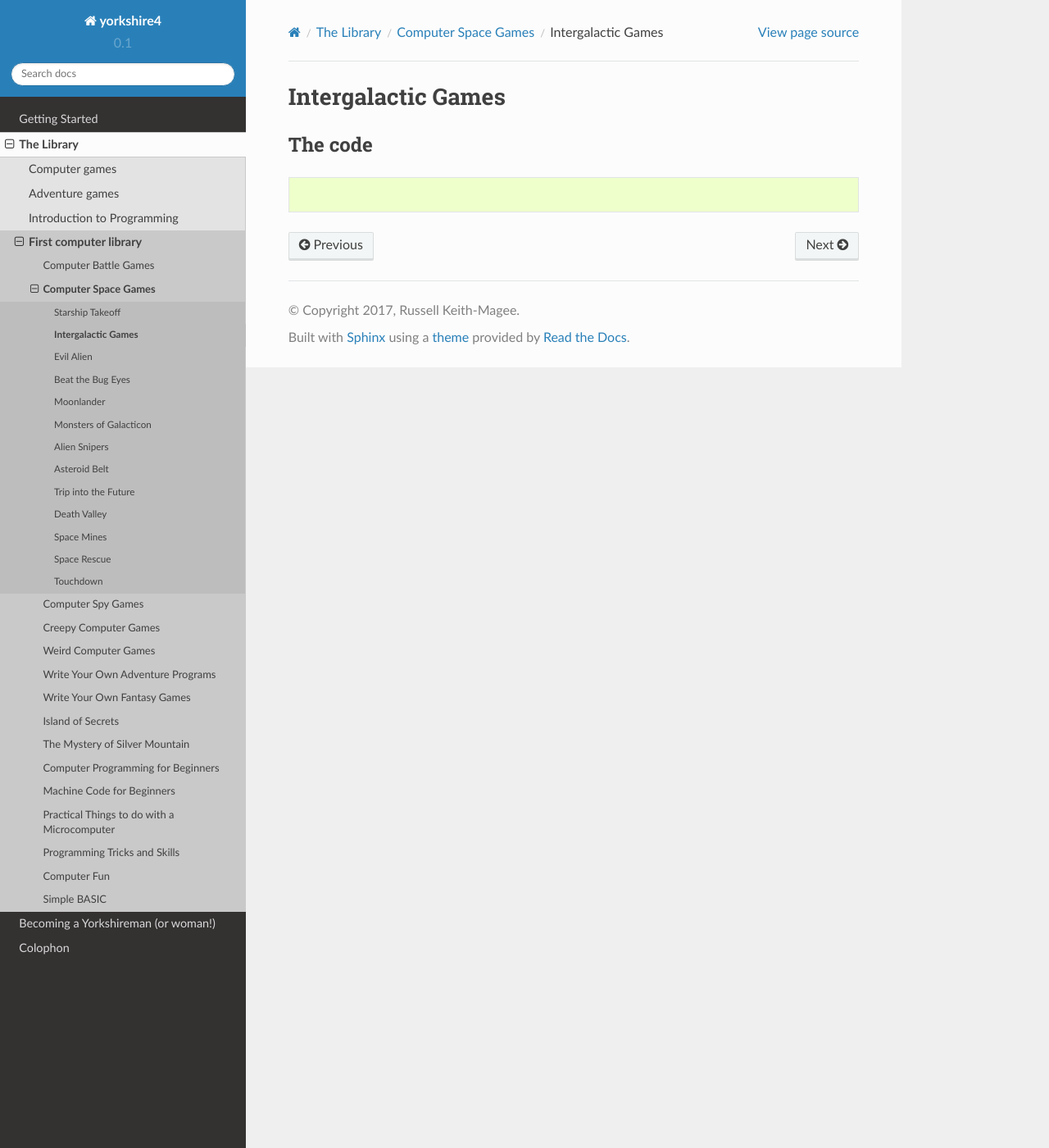
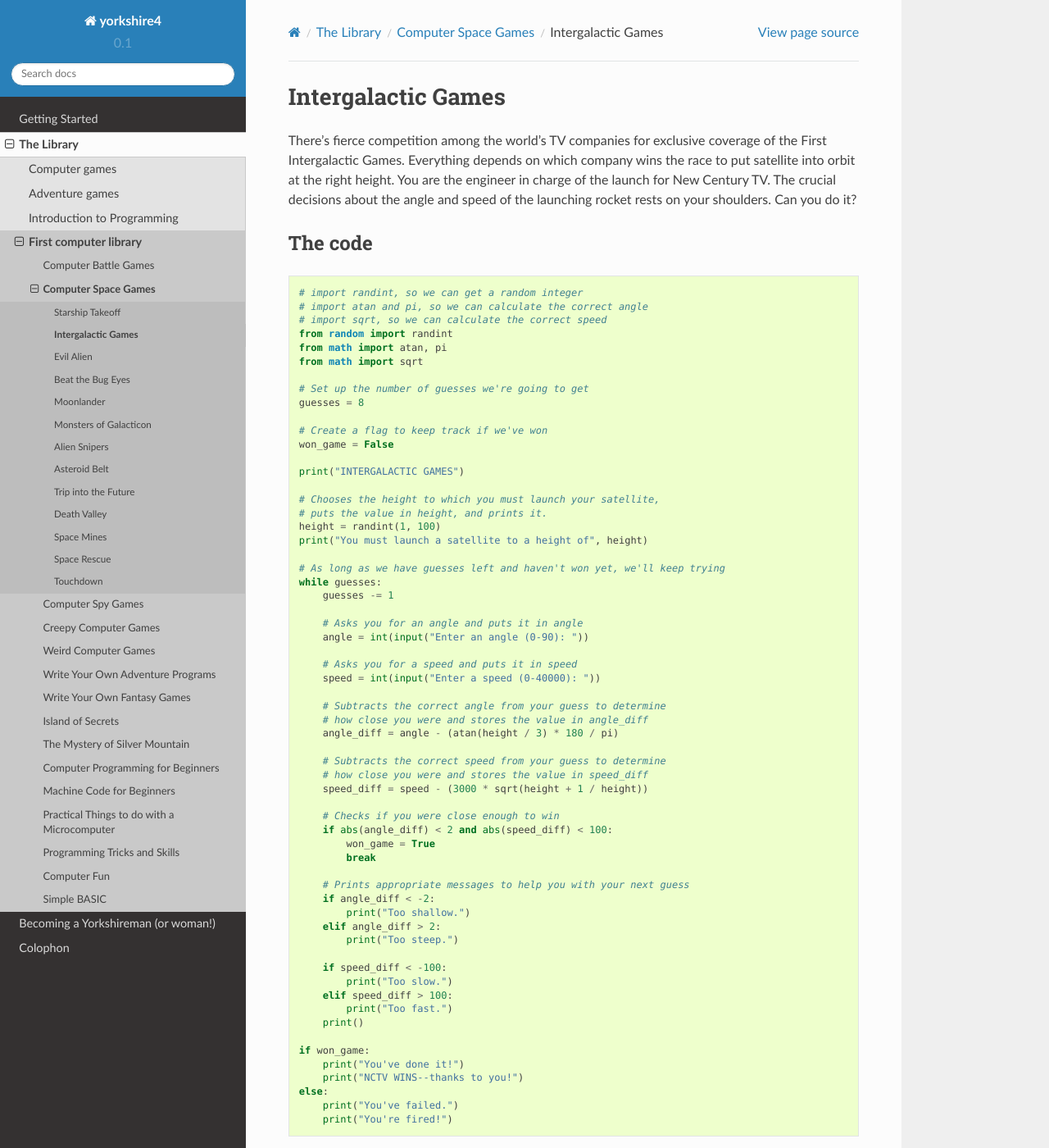
Before and after one commit to beeware/yorkshire4, a Sphinx documentation site: the page built from docs/books/computer-games/computer-space-games/intergalactic_games/index.rst, in a window 1280 px wide and 1400 px high. Shown: the whole window at 82% size. Built offline with Sphinx 7.4.7 and the Read the Docs theme 2.0.0, drawn with Linux system fonts in a browser that asks for light colours; some of the changed text lies outside the part shown.

Commit message:
Add game logic and update index.rst

```diff
--- a/docs/books/computer-games/computer-space-games/intergalactic_games/index.rst
+++ b/docs/books/computer-games/computer-space-games/intergalactic_games/index.rst
@@ -1,9 +1,32 @@
 ===================
 Intergalactic Games
 ===================
+
+There's fierce competition among the world's TV companies for exclusive coverage of the First Intergalactic Games. Everything depends on which company wins the race to put satellite into orbit at the right height.
+You are the engineer in charge of the launch for New Century TV. The crucial decisions about the angle and speed of the launching rocket rests on your shoulders. Can you do it?
+
 
 The code
 ========
 
 .. literalinclude:: intergalactic_games.py
    :language: python
+
+
+Adding to the program
+---------------------
+
+These changes will make the computer give you bonus points depending on how quickly you make a successful launch.
+
+After line 41, insert::
+
+        if guesses:
+            bonus = 1000 * guesses
+            print("You've earned a bonus of", bonus, "credits")
+
+
+Puzzle corner
+-------------
+
+Can you change the program so that, if you win, it automatically goes back for another game, adding the bonus you've already earned to any new bonus?
+See how long you can play before and NCTV fires you.
--- a/docs/books/computer-games/computer-space-games/intergalactic_games/intergalactic_games.py
+++ b/docs/books/computer-games/computer-space-games/intergalactic_games/intergalactic_games.py
@@ -0,0 +1,61 @@
+# import randint, so we can get a random integer
+# import atan and pi, so we can calculate the correct angle
+# import sqrt, so we can calculate the correct speed
+from random import randint
+from math import atan, pi
+from math import sqrt
+
+# Set up the number of guesses we're going to get
+guesses = 8
+
+# Create a flag to keep track if we've won
+won_game = False
+
+print("INTERGALACTIC GAMES")
+
+# Chooses the height to which you must launch your satellite,
+# puts the value in height, and prints it.
+height = randint(1, 100)
+print("You must launch a satellite to a height of", height)
+
+# As long as we have guesses left and haven't won yet, we'll keep trying
+while guesses:
+    guesses -= 1
+
+    # Asks you for an angle and puts it in angle
+    angle = int(input("Enter an angle (0-90): "))
+
+    # Asks you for a speed and puts it in speed
+    speed = int(input("Enter a speed (0-40000): "))
+
+    # Subtracts the correct angle from your guess to determine
+    # how close you were and stores the value in angle_diff
+    angle_diff = angle - (atan(height / 3) * 180 / pi)
+
+    # Subtracts the correct speed from your guess to determine
+    # how close you were and stores the value in speed_diff
+    speed_diff = speed - (3000 * sqrt(height + 1 / height))
+
+    # Checks if you were close enough to win
+    if abs(angle_diff) < 2 and abs(speed_diff) < 100:
+        won_game = True
+        break
+
+    # Prints appropriate messages to help you with your next guess
+    if angle_diff < -2:
+        print("Too shallow.")
+    elif angle_diff > 2:
+        print("Too steep.")
+
+    if speed_diff < -100:
+        print("Too slow.")
+    elif speed_diff > 100:
+        print("Too fast.")
+    print()
+
+if won_game:
+    print("You've done it!")
+    print("NCTV WINS--thanks to you!")
+else:
+    print("You've failed.")
+    print("You're fired!")
```
